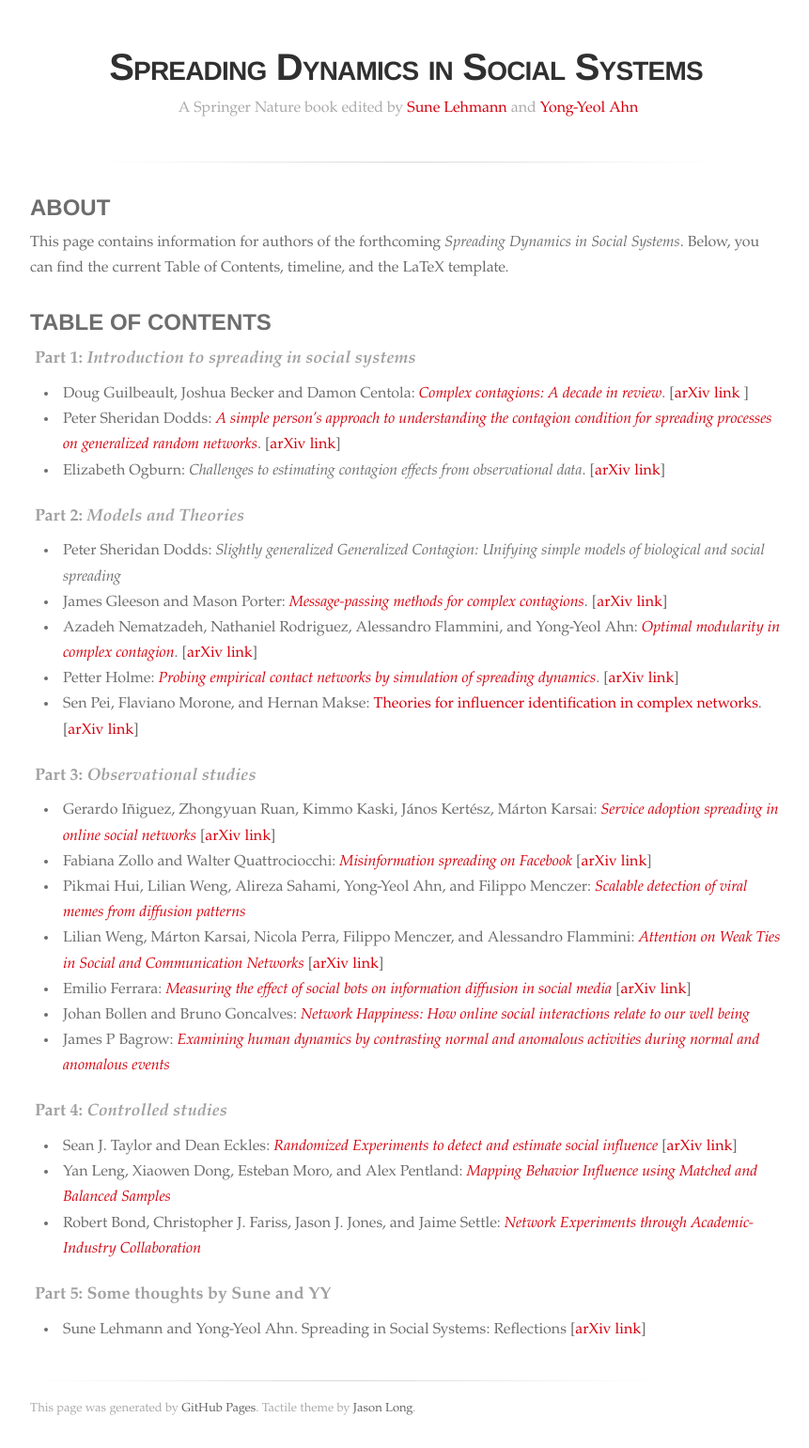
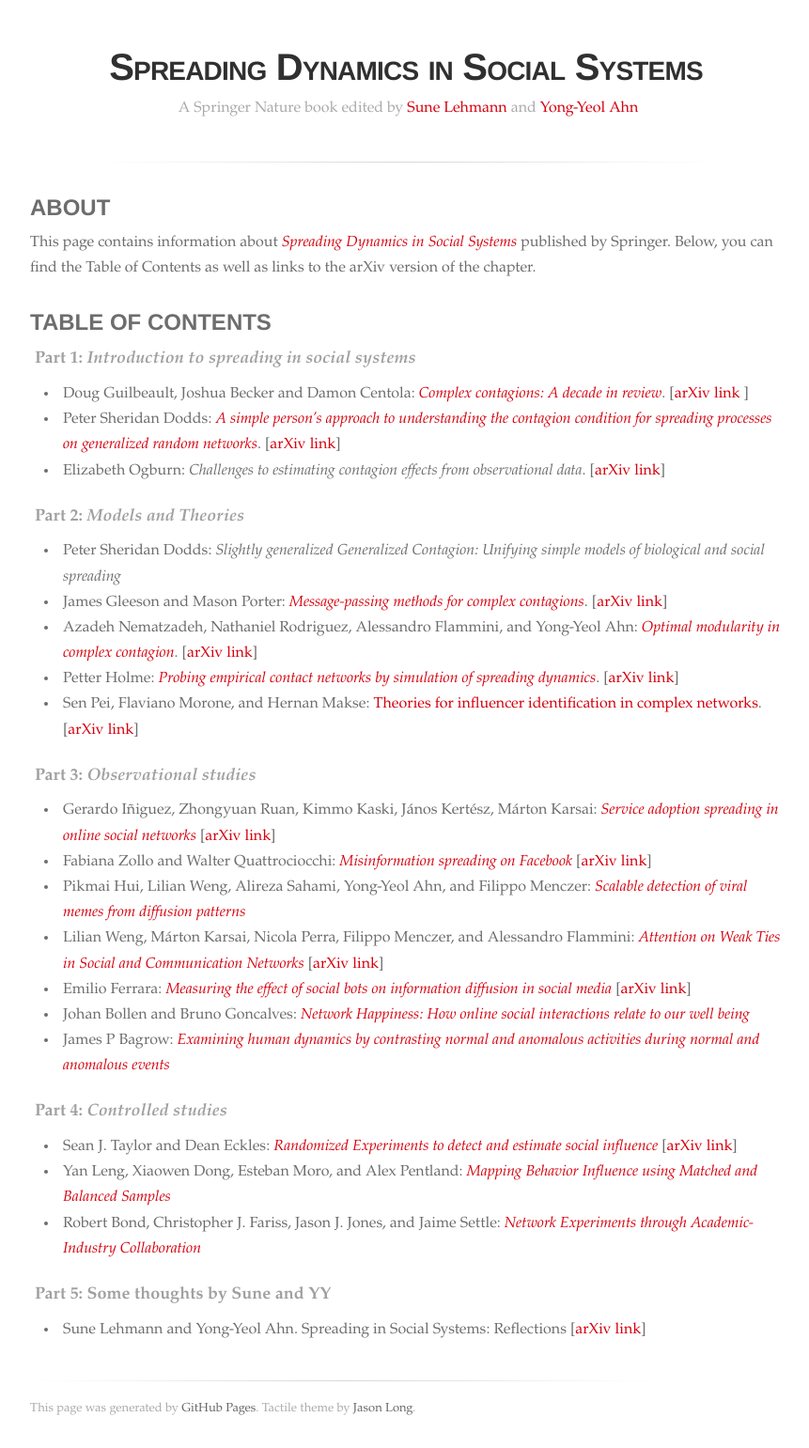
Before and after one commit to socialcontagionbook/socialcontagionbook.github.io, a Jekyll site: the page built from index.md, in a window 1280 px wide. Shown: the whole page at 94% size, without its empty margins (208-1069 px from the left). Built offline with Jekyll 4.4.1, drawn with Linux system fonts in a browser that asks for light colours; some web fonts are replaced; our own code applies the rules of GitHub Pages for plain Markdown files.

Commit message:
About section update with link to springer homepage

```diff
--- a/index.md
+++ b/index.md
@@ -4,7 +4,7 @@ layout: index
 
 # About
 
-This page contains information for authors of the forthcoming _Spreading Dynamics in Social Systems_. Below, you can find the current Table of Contents, timeline, and the LaTeX template.
+This page contains information about [_Spreading Dynamics in Social Systems_](https://link.springer.com/book/10.1007/978-3-319-77332-2) published by Springer. Below, you can find the Table of Contents as well as links to the arXiv version of the chapter.
 
 # Table of Contents
 
```
